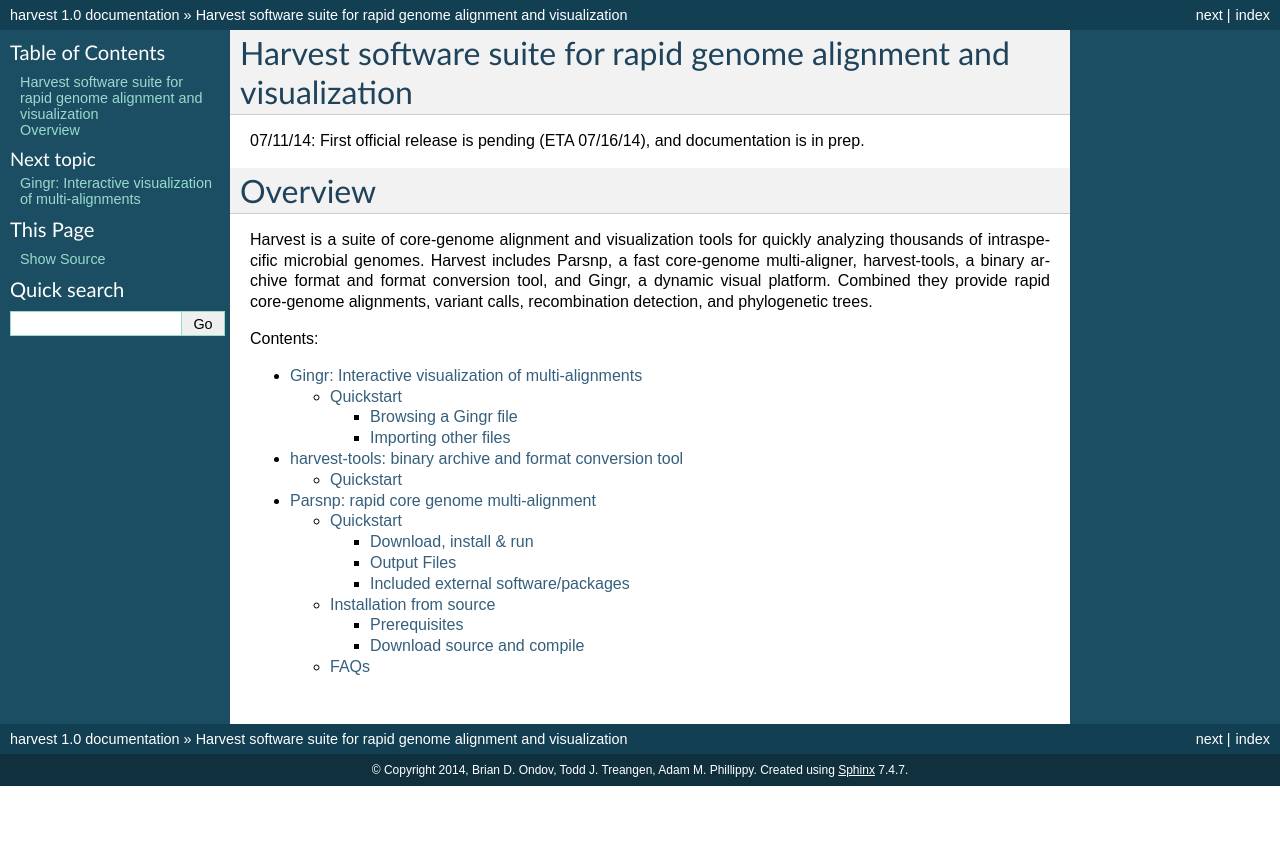
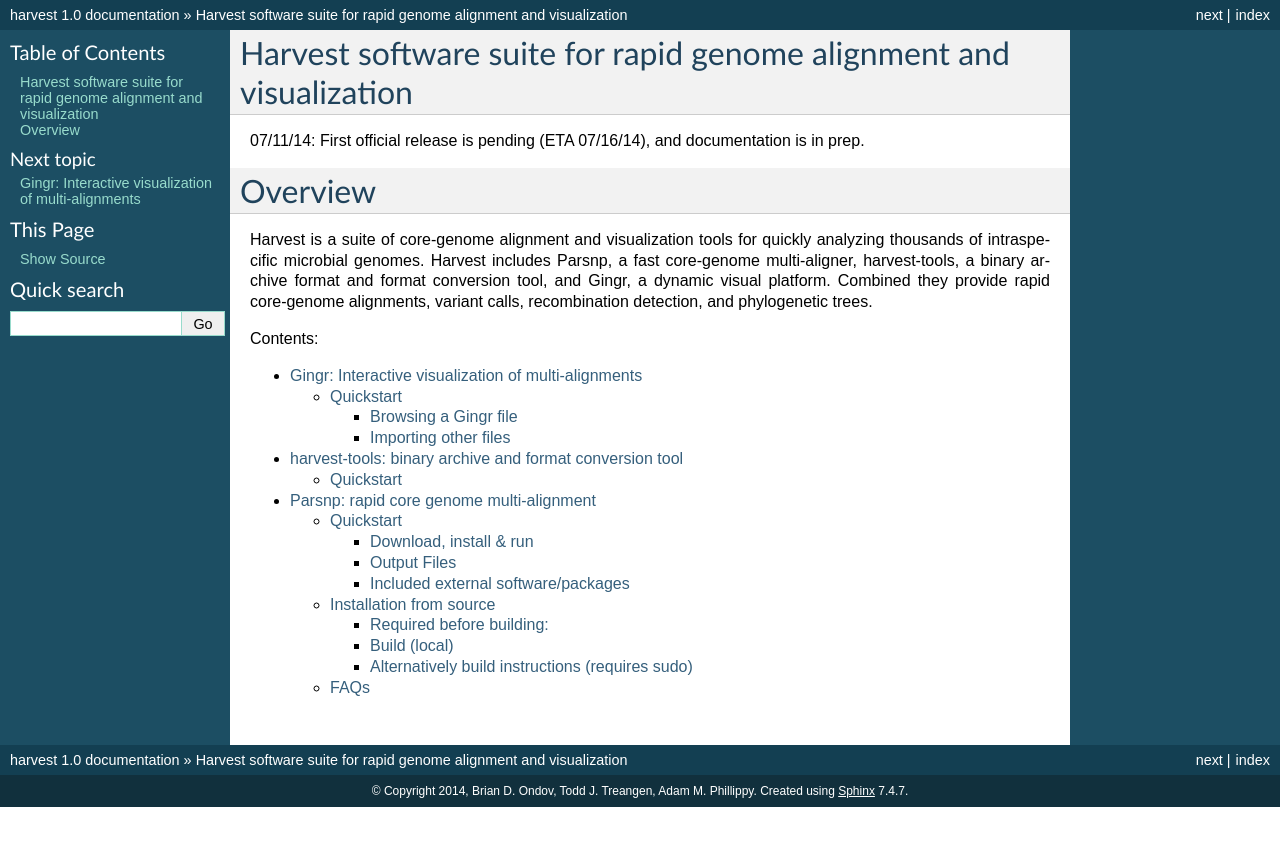
Before and after one commit to marbl/harvest, a Sphinx documentation site: the page built from docs/index.rst, in a window 1280 px wide. Shown: the top 846 px of the page. Built offline with Sphinx 7.4.7, drawn with Linux system fonts in a browser that asks for light colours; pages that are not in the unit, such as notebooks, are missing from menus; some of the changed lines change nothing that is shown.

Commit message:
Update installation.rst

```diff
--- a/docs/content/parsnp/installation.rst
+++ b/docs/content/parsnp/installation.rst
@@ -1,15 +1,57 @@
 Installation from source
 ==========
 
-Prerequisites
+Required before building:
+----------------------
+
+* 64-bit Linux/*nix or OSX (>= v10.7)
+* autoconf && automake
+* gcc (>= v4.2.*)
+* Python (>= 2.6.*)
+
+Build (local)
 -------------
-1. harvest-tools (see http://harvest.readthedocs.org/en/latest/content/harvest-tools/installation.html)
-2. libMuscle
-3. Python 2.6+
 
-Download source and compile
----------------
-1. git clone github.com/marbl/parsnp parsnp_src
-2. cd parsnp_src
-3. ./configure
-4. make install
+For your convenience, precompiled binaries provides at::
+
+    http://github.com/marbl/harvest
+
+otherwise, to install from source::
+
+    git clone https://github.com/marbl/parsnp.git parsnp_src
+    cd parsnp_src
+
+First (important!), build libMUSCLE::
+
+    cd muscle
+    ./autogen.sh
+    ./configure --prefix=`pwd`
+    make install
+
+Then, build Parsnp::
+
+    cd ..
+    ./autogen.sh
+    ./configure
+    make install
+
+Once both installed (to cwd install by default)::
+
+    export PARSNPDIR=/path/to/parsnp/install
+
+Alternatively build instructions (requires sudo)
+---------------------------------------------------------------
+
+First (important!), build libMUSCLE::
+
+    cd muscle
+    ./autogen.sh
+    ./configure --prefix=/usr/local/
+    sudo make install
+
+Then, build Parsnp::
+
+    cd ..
+    ./autogen.sh
+    ./configure --prefix=/usr/local/
+    sudo make install
```
